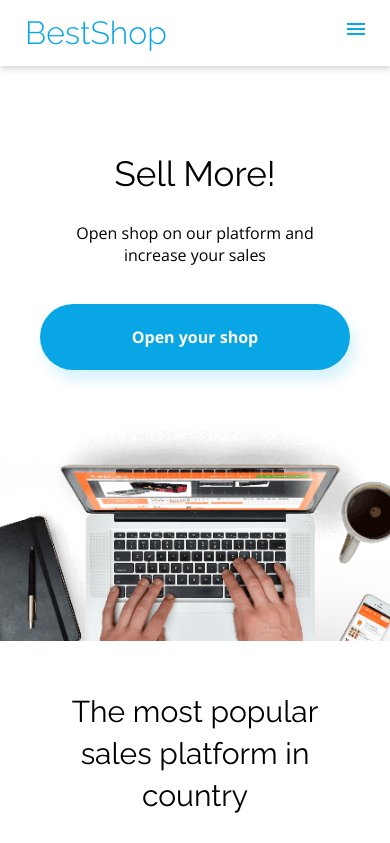
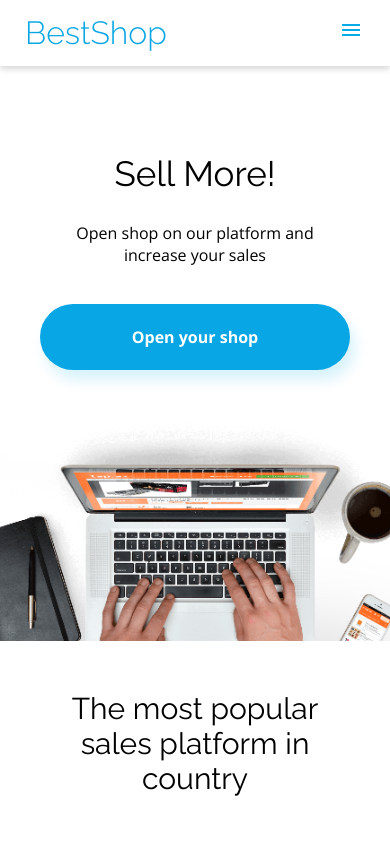
Before and after one commit to propanibutan/best-shop-workshop, a website: page index.html in a window 390 px wide. Shown: the top 843 px of the page. Drawn offline with nearby package versions, Linux system fonts and the light colour scheme.

Commit message:
dodanie shadowa do headera i ulepszenie paddingu hamburgerowi

```diff
--- a/scss/elements/_headings.scss
+++ b/scss/elements/_headings.scss
@@ -4,6 +4,7 @@
 .opening {
   display: flex;
   flex-direction: column;
+  padding-bottom: 0;
 
   @media (max-width: 831px) {
     padding-left: 33px;
--- a/scss/elements/_navigation.scss
+++ b/scss/elements/_navigation.scss
@@ -21,6 +21,7 @@ a {
   list-style: none;
   overflow: hidden;
   background-color: #fff;
+  box-shadow: inset 0 3px 6px $color-gray-2;
 }
 
 .header li a {
@@ -59,7 +60,8 @@ a {
   clear: both;
   max-height: 0;
   transition: max-height .2s ease-out;
-  margin-left: 15px;
+  //margin-left: 15px;
+  box-shadow: inset 0 7px 9px -7px rgba(0,0,0,0.3);
 }
 
 /* menu icon */
@@ -68,7 +70,7 @@ a {
   cursor: pointer;
   display: inline-block;
   float: right;
-  padding: 28px 25px;
+  padding: 29px 30px;
   position: relative;
   user-select: none;
 }
@@ -147,6 +149,7 @@ a {
     clear: none;
     float: right;
     max-height: none;
+    box-shadow: none;
   }
   .header .menu-icon {
     display: none;
--- a/scss/elements/_statistics.scss
+++ b/scss/elements/_statistics.scss
@@ -18,6 +18,7 @@
   @media (max-width: 831px) {
     margin: 0;
     font-size: 1.875em;
+    line-height: 35px;
   }
 }
 
```
Also changed, not shown: css/main.css, 1 other file.
